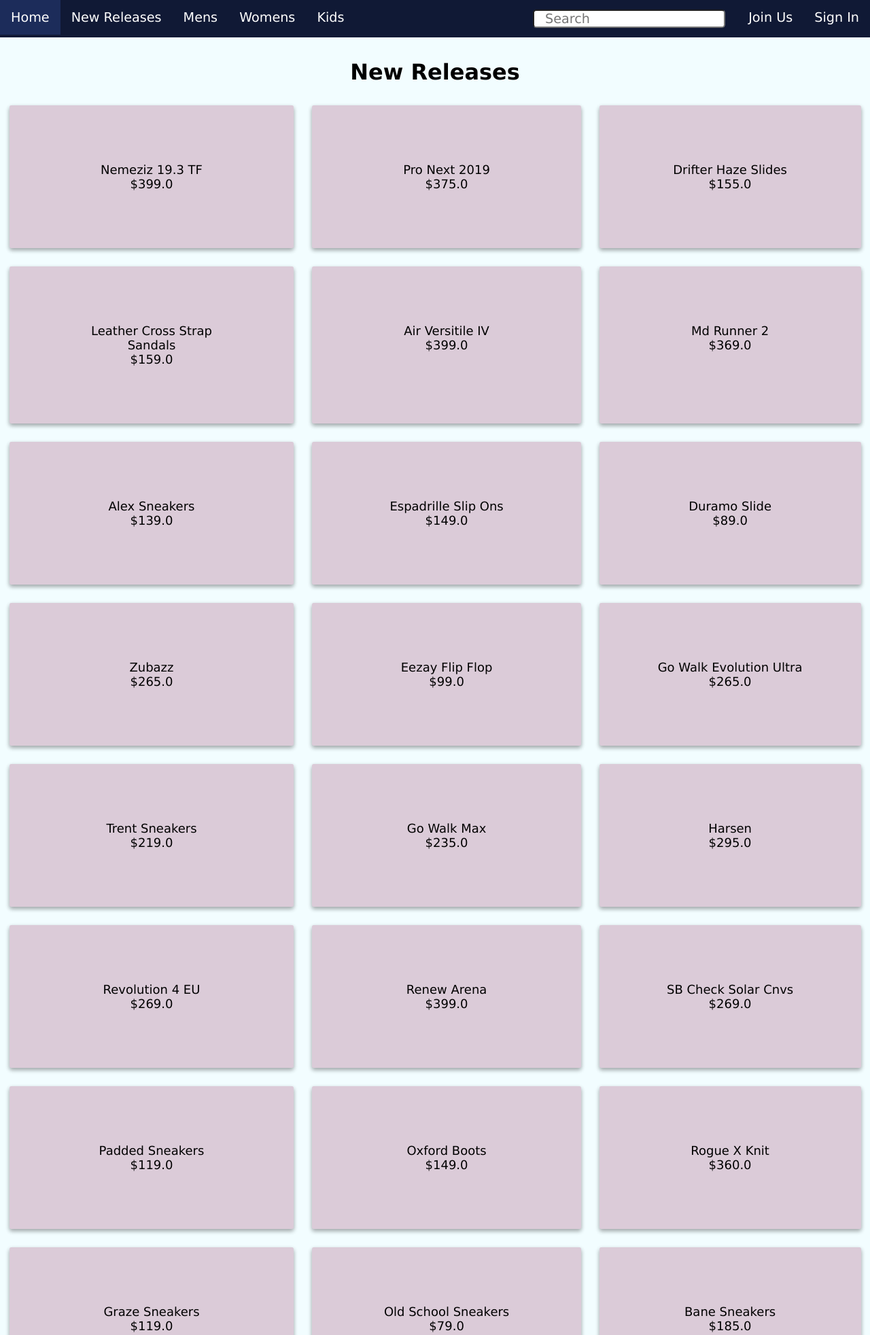
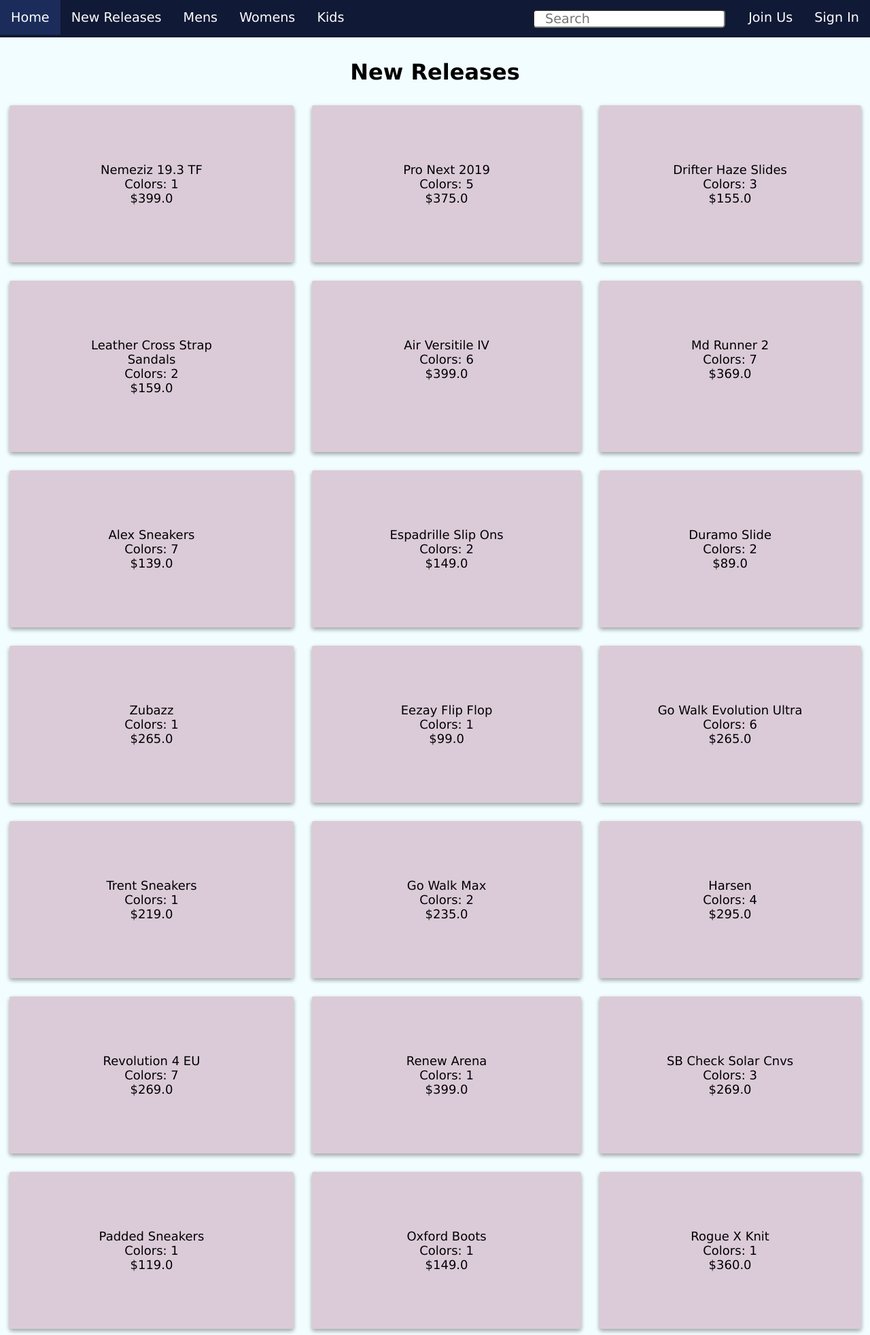
Before and after one commit to mkowusujr/sneakerhead-shoe-estore, a Flask app: page /releases in a window 1280 px wide; the page is wider, and only the part inside the window is pictured. Shown: the top 1964 px of that part at 68% size. Run offline with Flask 2, Linux system fonts and the light colour scheme; data comes from the database, SQL or seed files in the repository; both versions use the stored data as it was after the commit.

Commit message:
display how many colors each shoe comes in

```diff
--- a/website/static/dist/main.css
+++ b/website/static/dist/main.css
@@ -130,23 +130,18 @@ td {
   padding-left: 1em;
 }
 
-.item-card, .brand-item-card {
+.item-card {
   display: block;
   background-color: #DBCBD8;
-  border-radius: 0.35em;
   text-align: center;
   font-size: large;
-  padding: 14px 16px;
+  padding: 84px 86px;
+  border-radius: 0.15em;
   margin: 0.75em;
   box-shadow: rgba(0, 0, 0, 0.16) 0px 3px 6px, rgba(0, 0, 0, 0.23) 0px 3px 6px;
 }
-.item-card:hover, .brand-item-card:hover, .item-card:active, .brand-item-card:active {
+.item-card:hover, .item-card:active {
   background-color: #d1a4ca;
-}
-
-.brand-item-card {
-  padding: 84px 86px;
-  border-radius: 0.15em;
 }
 
 .collections, .brand-collections {
--- a/website/static/sass/components/_item-cards.scss
+++ b/website/static/sass/components/_item-cards.scss
@@ -1,19 +1,13 @@
 .item-card {
     display: block;
     background-color: $item;
-    border-radius: 0.35em;
     text-align: center;
     font-size: large;
-    padding: 14px 16px;
+    padding: 84px 86px;
+    border-radius: 0.15em;
     margin: 0.75em;
     @include dropShadow();
     &:hover, &:active {
         background-color: $itemHovered;
     }
 }
-
-.brand-item-card {
-    @extend .item-card;
-    padding: 84px 86px;
-    border-radius: 0.15em;
-}
--- a/website/templates/customer/catalog.html
+++ b/website/templates/customer/catalog.html
@@ -10,10 +10,11 @@
     <div class="collections">
         <ul>
             {% for shoe in collection.items%}
-                <li class="brand-item-card" onclick=" redirectUrl('{{url_for('cust_catalog_views.display_product', id=shoe.id)}}') ">
+                <li class="item-card" onclick=" redirectUrl('{{url_for('cust_catalog_views.display_product', id=shoe.id)}}') ">
                     <a>
                         {{ shoe.name }}
                     </a>
+                    <p>Colors: {{shoe.colors | length }}</p>
                     <p>${{ shoe.price }}</p>
                 </li>
             {% endfor %}
--- a/website/templates/index.html
+++ b/website/templates/index.html
@@ -23,7 +23,7 @@
         <h2>Shop Some of Our Brands</h2>
         <ul>
             {% for brand in brands %}
-                <li class="brand-item-card" onclick="redirectUrl('{{url_for('cust_catalog_views.brand_releases_page', brand=brand)}}')">
+                <li class="item-card" onclick="redirectUrl('{{url_for('cust_catalog_views.brand_releases_page', brand=brand)}}')">
                     <a>
                         {{brand}}
                     </a>
--- a/website/views/cust_cart_views.py
+++ b/website/views/cust_cart_views.py
@@ -37,7 +37,9 @@ def add_to_cart():
         db.session.commit()
     else:
         added_shoe = ReservedShoe(
-            quantity = quantity
+            quantity = quantity,
+            color=request.form['color'],
+            size=request.form['size']
         )
         added_shoe.reserved_shoe = Shoe.query.get_or_404(id)
         db.session.add(added_shoe)
@@ -47,6 +49,7 @@ def add_to_cart():
         db.session.commit()
 
     return redirect(url_for('cust_cart_views.display_cart_page'))
+
 
 @cust_cart_views.route('/cart/<int:id>', methods=['POST'])
 def quick_add(id):
@@ -65,6 +68,7 @@ def quick_remove(id):
     db.session.commit()
     return Response(url_for('cust_cart_views.display_cart_page'), 200)
 
+
 @cust_cart_views.route('/cart/remove/<int:id>', methods=['DELETE'])
 def remove_from_cart(id):
     shoe = ReservedShoe.query.get_or_404(id)
```
Also changed, not shown: website/sneakerhead.db, 1 other file.
